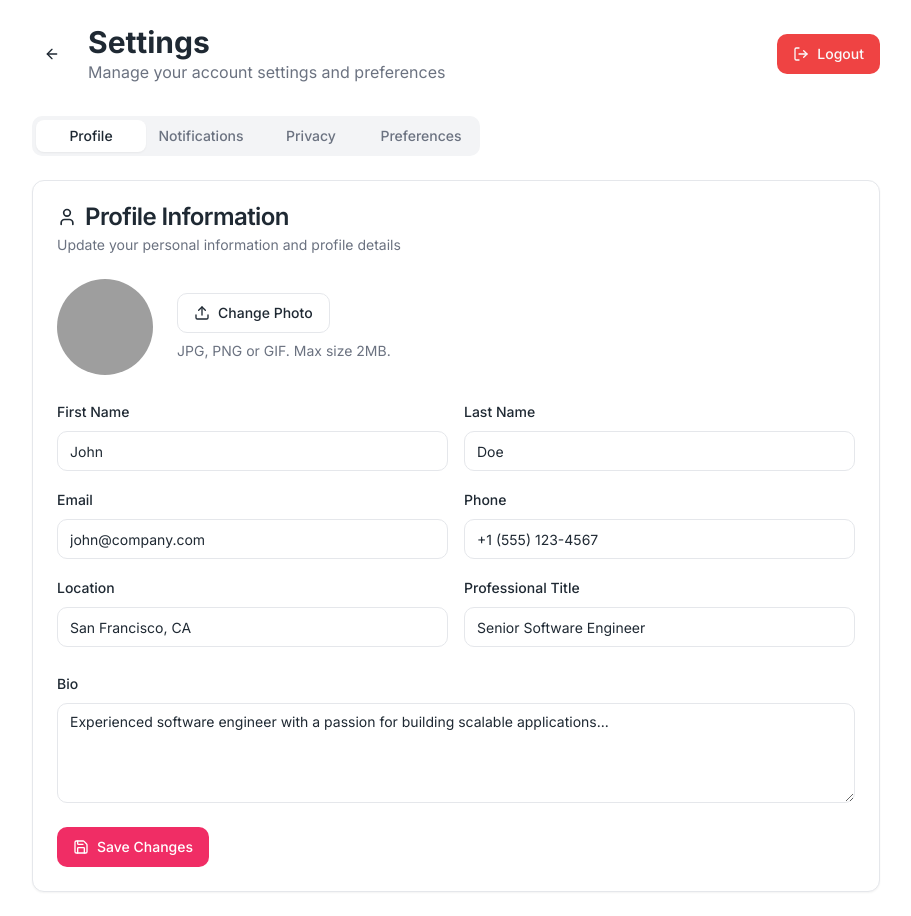
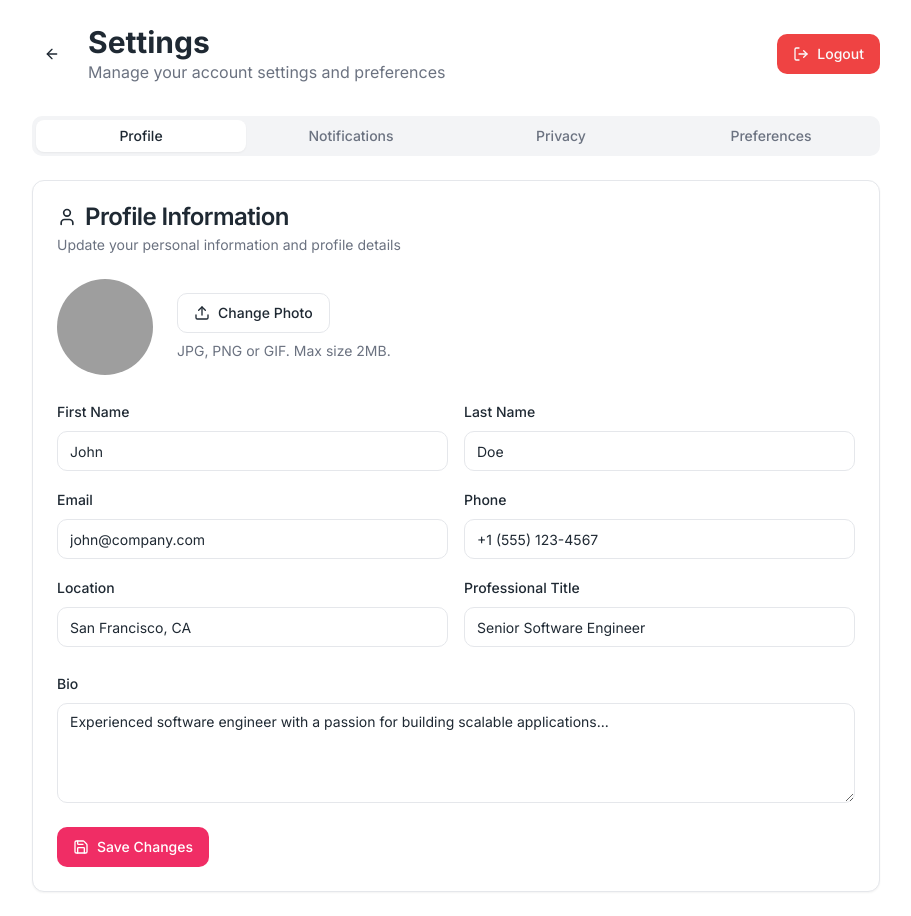
Before and after one commit to kautilyadevaraj/HireAI, a Next.js app in the folder hire-ai/: page /settings in a window 1280 px wide. Shown: the whole page, without its empty margins (184-1095 px from the left). Built offline with nearby package versions, Linux system fonts and the light colour scheme; grey boxes are pictures that could not be loaded.

Commit message:
ui changes

```diff
--- a/hire-ai/app/settings/page.tsx
+++ b/hire-ai/app/settings/page.tsx
@@ -69,7 +69,7 @@ export default function SettingsPage() {
       </div>
 
       <Tabs defaultValue="profile" className="space-y-6">
-        <TabsList className="grid grid-cols-4 w-full max-w-md">
+        <TabsList className="grid grid-cols-4 w-full">
           <TabsTrigger value="profile">Profile</TabsTrigger>
           <TabsTrigger value="notifications">Notifications</TabsTrigger>
           <TabsTrigger value="privacy">Privacy</TabsTrigger>
```
